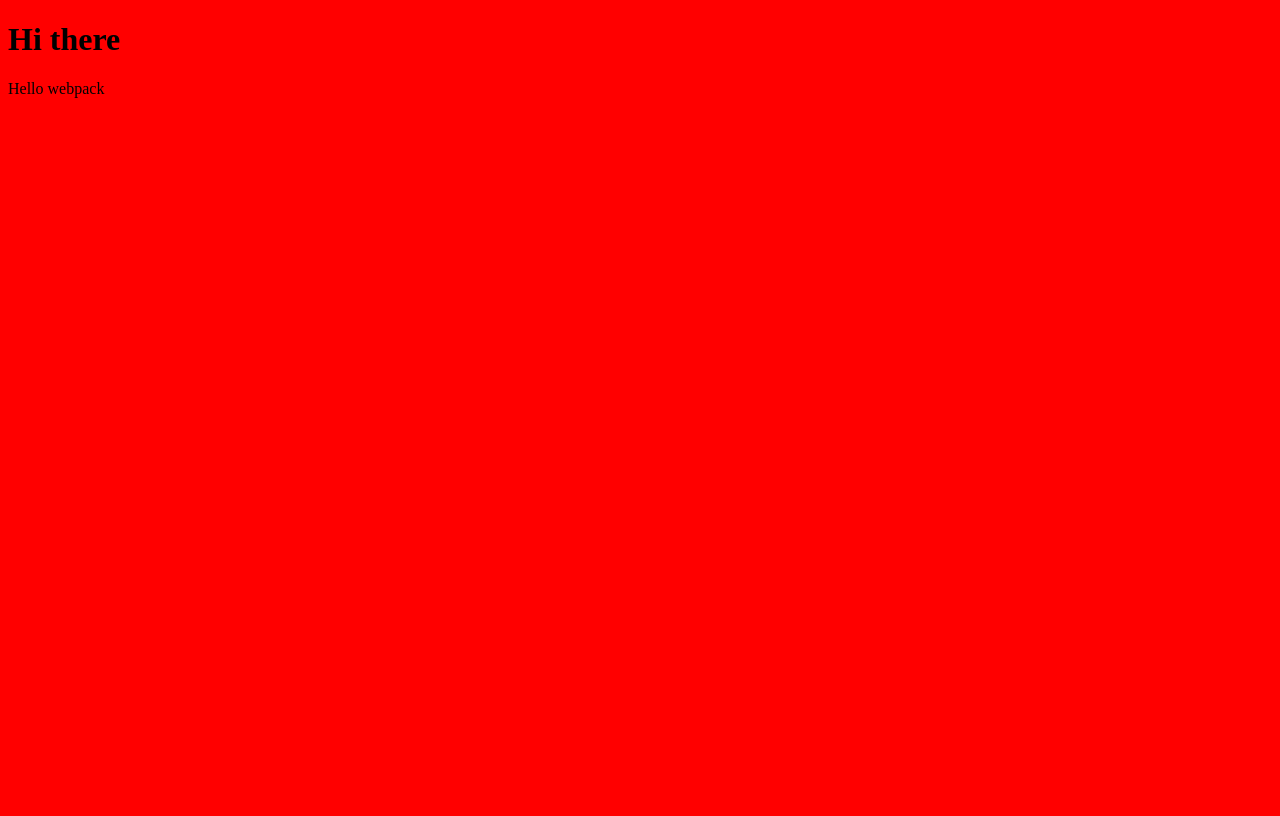
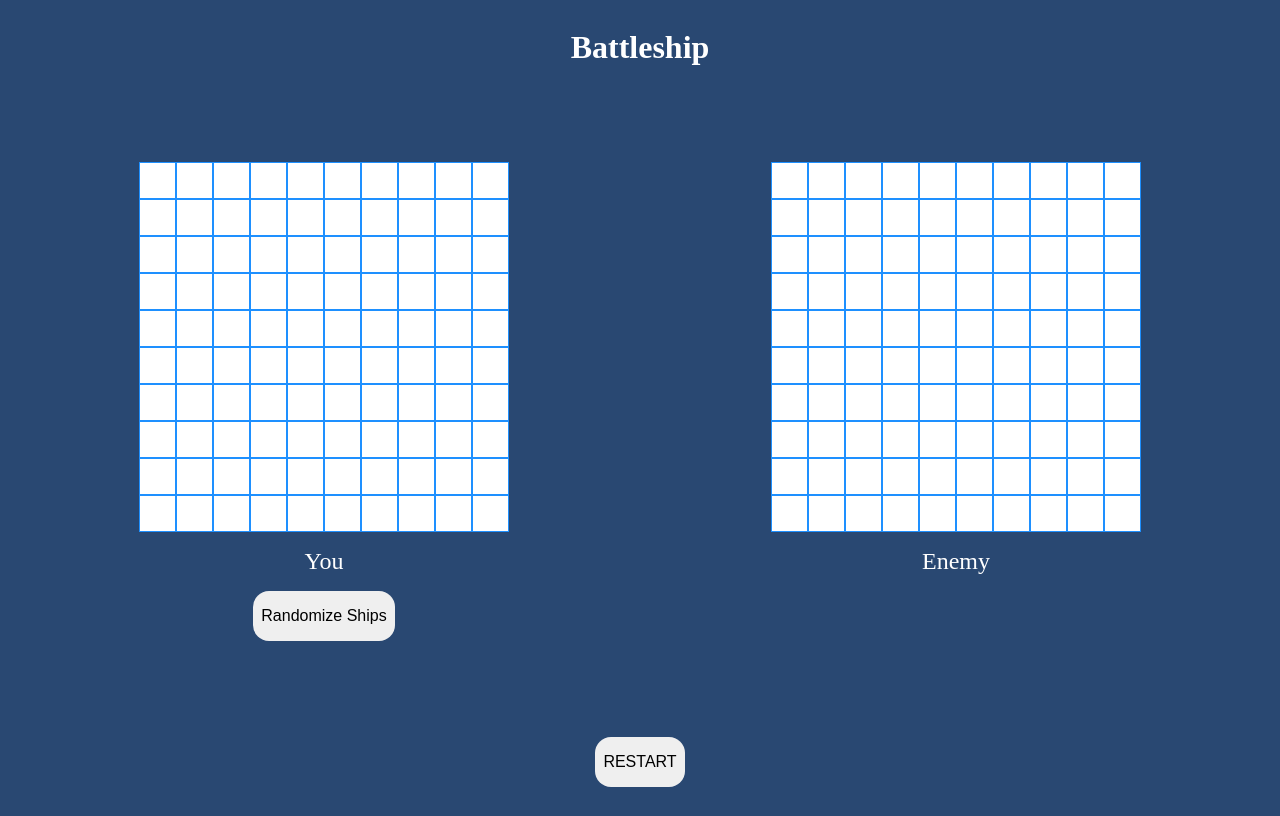
Before and after one commit to ucolinmee/top-battleship, a website built with webpack: page src/index.html in a window 1280 px wide. Built offline with nearby package versions, Linux system fonts and the light colour scheme.

Commit message:
Add html+css for battleship game

```diff
--- /dev/null
+++ b/src/UI/Element.js
@@ -0,0 +1,63 @@
+export default class Element {
+    constructor (type) {
+        this.elementType = type;
+        this.attributes = {};
+        this.children = [];
+        this.eventListeners = {};
+    }
+
+    buildElement() {
+        var element = document.createElement(this.elementType);
+
+        // Assign attributes to element
+        for (const att in this.attributes) {
+            element.setAttribute(att, this.attributes[att]);
+        }
+
+        // Assign event listeners to element
+        for (const ev in this.eventListeners) {
+           this.eventListeners[ev].forEach((fn) => {
+                element.addEventListener(ev, fn);
+            })
+        }
+
+        // Assign children to element
+        if (this.text === undefined) {
+            for (const child of this.children) {
+                element.appendChild(child.buildElement());
+            }
+        } else {
+            const realText = document.createTextNode(this.text);
+            element.appendChild(realText);
+        }
+
+
+        return element;
+    }
+
+    setAttributes(object) {
+        Object.assign(this.attributes, object);
+        return this;
+    }
+
+    addChild(element) {
+        this.text = undefined;
+        this.children.push(element);
+        return this;
+    }
+
+    setTextContent(text) {
+        this.children = [];
+        this.text = text;
+        return this;
+    }
+
+    appendEventListener(event, callbackFn) {
+        if (this.eventListeners[event]) {
+            this.eventListeners[event].push(callbackFn);
+        } else {
+            this.eventListeners[event] = [callbackFn];
+        }
+        return this;
+    }
+}
--- /dev/null
+++ b/src/UI/Screen.js
@@ -0,0 +1,29 @@
+import Element from "./Element";
+
+const battlefield = document.getElementById('battlefield');
+
+export const loadBoards = () => {
+    const userSection = new Element('section').setAttributes({class: 'board-section'});
+    const botSection = new Element('section').setAttributes({class: 'board-section'});
+
+    const userBoardHtml = new Element('div').setAttributes({class: 'board', id: 'user-board'});
+    const botBoardHtml = new Element('div').setAttributes({class: 'board', id: 'bot-board'});
+
+    for (let i = 0; i < 10; i++) {
+        for (let j = 0; j < 10; j++) {
+            userBoardHtml.addChild(new Element('div').setAttributes({class: 'cell', 'data-x': i, 'data-y': j}))
+            botBoardHtml.addChild(new Element('div').setAttributes({class: 'cell', 'data-x': i, 'data-y': j}))
+        }
+    }
+
+    userSection.addChild(userBoardHtml);
+    botSection.addChild(botBoardHtml);
+
+    userSection.addChild(new Element('div').setTextContent('You').setAttributes({class: 'board-label'}));
+    botSection.addChild(new Element('div').setTextContent('Enemy').setAttributes({class: 'board-label'}));
+
+    userSection.addChild(new Element('button').setTextContent('Randomize Ships').setAttributes({class: 'random-btn'}));
+
+    battlefield.appendChild(userSection.buildElement());
+    battlefield.appendChild(botSection.buildElement());
+}
--- a/src/index.html
+++ b/src/index.html
@@ -6,6 +6,8 @@
     <title>Battleship</title>
 </head>
 <body>
-    <h1>Hi there</h1>
+    <header id="header">Battleship</header>
+    <section id="battlefield"></section>
+    <button id="restart">RESTART</button>
 </body>
 </html>
--- a/src/index.js
+++ b/src/index.js
@@ -1,13 +1,9 @@
 import _ from 'lodash';
 import './style.css';
+import { loadBoards } from './UI/Screen';
 
-function component() {
-    const element = document.createElement('div');
-
-    // Lodash, now imported by this script
-    element.innerHTML = _.join(['Hello', 'webpack'], ' ');
-
-    return element;
+function init() {
+    loadBoards()
   }
 
-  document.body.appendChild(component());
+  init();
--- a/src/style.css
+++ b/src/style.css
@@ -1,3 +1,63 @@
-* {
-    background-color: red;
+body {
+    background-color: #294872;
+    display: flex;
+    flex-direction: column;
+    align-items: center;
+    justify-content: center;
+    height: 100vh;
 }
+
+button {
+    padding: 1rem 0.5rem;
+    border-radius: 1rem;
+    border: none;
+    cursor: pointer;
+    font-size: 1rem;
+}
+
+/*
+Header
+*/
+#header {
+    font-size: 2rem;
+    color: #FFF;
+    font-weight: bolder;
+}
+
+
+/*
+Battlefield
+*/
+
+#battlefield {
+    display: flex;
+    width: 100%;
+    justify-content: space-around;
+    margin: 6rem 0;
+}
+
+.board-section {
+    display: flex;
+    flex-direction: column;
+    align-items: center;
+}
+
+.board {
+    background-color: #FFF;
+    display: grid;
+    grid-template-columns: repeat(10, 1fr);
+    grid-template-rows: repeat(10, 1fr);
+}
+
+.cell {
+    width: 35px;
+    height: 35px;
+    border: 1px solid dodgerblue;
+    cursor: pointer;
+}
+
+.board-label {
+    font-size: 1.5rem;
+    color: #FFF;
+    margin: 1rem 0;
+}
```
